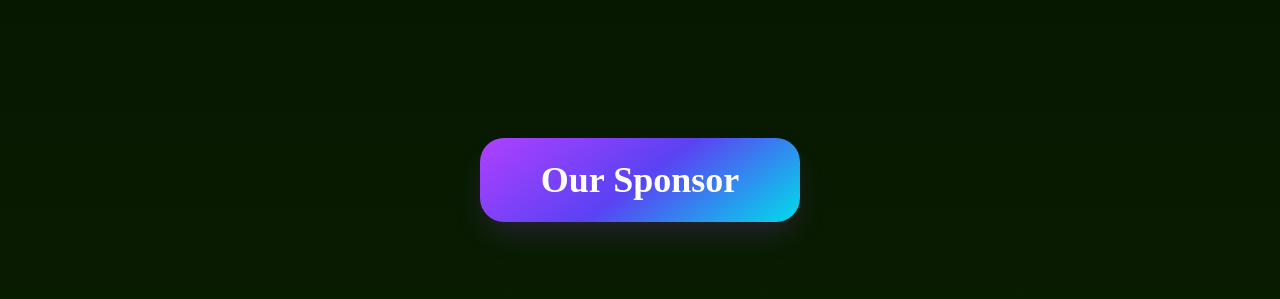
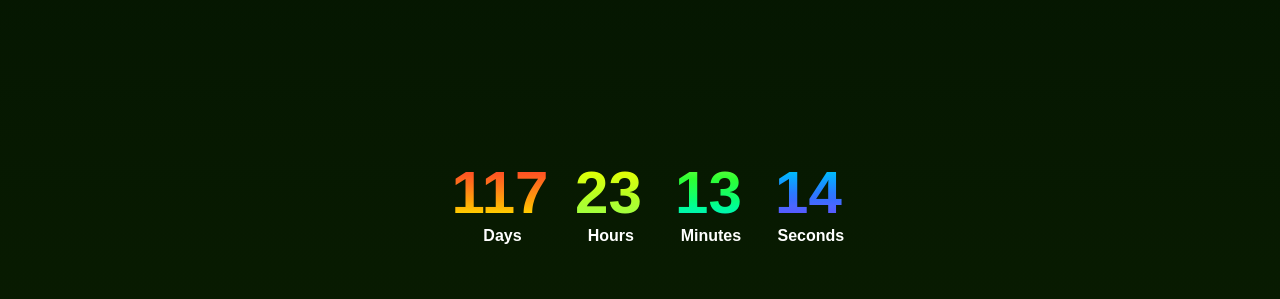
Before and after one commit to cycofiesta/cycofiesta, a plain HTML site: page index.html in a window 1280 px wide. Shown: the part 625-924 px from the top of the page. Drawn offline with Linux system fonts and the light colour scheme.

Commit message:
Add files via upload

```diff
--- a/index.html
+++ b/index.html
@@ -3,6 +3,8 @@
 
 <head>
     <meta charset="UTF-8">
+    <meta http-equiv="X-UA-Compatible" content="IE=edge">
+    <meta name="viewport" content="width=device-width, initial-scale=0.5, user-scalable=no">
     <link rel="stylesheet" href="styles.css">
     <link rel="icon" type="image/x-icon" href="assets/icon.png">
     <title>CycoFiesta</title>
@@ -15,6 +17,56 @@
         <div class="cyco">
             <img src="assets/title.png" class="cyco-logo">
         </div>
+
+
+
+        <div class="countdown">
+            <div>
+                <p id="day"></p>
+                <span>Days</span>
+            </div>
+            <div>
+                <p id="hour"></p>
+                <span>Hours</span>
+            </div>
+            <div>
+                <p id="min"></p>
+                <span>Minutes</span>
+            </div>
+            <div>
+                <p id="sec"></p>
+                <span>Seconds</span>
+            </div>
+        </div>
+
+        <script>
+            var countDownDate = new Date("Feb 25, 2023 12:00:00").getTime();
+
+            var x = setInterval(function () {
+
+                var now = new Date().getTime();
+
+                var distance = countDownDate - now;
+
+                var days = Math.floor(distance / (1000 * 60 * 60 * 24)).toLocaleString('en-US', { minimumIntegerDigits: 2, useGrouping: false });
+                var hours = Math.floor((distance % (1000 * 60 * 60 * 24)) / (1000 * 60 * 60)).toLocaleString('en-US', { minimumIntegerDigits: 2, useGrouping: false });
+                var minutes = Math.floor((distance % (1000 * 60 * 60)) / (1000 * 60)).toLocaleString('en-US', { minimumIntegerDigits: 2, useGrouping: false });
+                var seconds = Math.floor((distance % (1000 * 60)) / 1000).toLocaleString('en-US', { minimumIntegerDigits: 2, useGrouping: false });
+
+                document.getElementById("day").innerHTML = days;
+                document.getElementById("hour").innerHTML = hours;
+                document.getElementById("min").innerHTML = minutes;
+                document.getElementById("sec").innerHTML = seconds;
+
+                if (distance < 0) {
+                    clearInterval(x);
+                    document.getElementById("day").innerHTML = "00";
+                    document.getElementById("hour").innerHTML = "00";
+                    document.getElementById("min").innerHTML = "00";
+                    document.getElementById("sec").innerHTML = "00";
+                }
+            }, 1000);
+        </script>
 
         <div class="button">
             <a href="#our-sponsor">
--- a/styles.css
+++ b/styles.css
@@ -30,12 +30,126 @@ body a {
     z-index: 2;
 }
 
+.countdown {
+    position: relative;
+    display: flex;
+    justify-content: center;
+    margin-top: -10px;
+    font-family: 'Gotham', sans-serif;
+    font-weight: 900;
+    margin: auto;
+}
+
+.countdown div {
+    color: #fff;
+    flex-basis: 100px;
+    z-index: 2;
+}
+
+.countdown div p {
+    font-size: 60px;
+    margin-bottom: 0px;
+    margin-left: 20px;
+}
+
+.countdown div span {
+    padding-left: 25px;
+}
+
+#day {
+    background-image: linear-gradient(180deg,
+            hsl(0deg 100% 60%) 0%,
+            hsl(6deg 100% 59%) 10%,
+            hsl(12deg 100% 57%) 20%,
+            hsl(18deg 100% 56%) 30%,
+            hsl(24deg 100% 55%) 40%,
+            hsl(30deg 100% 54%) 50%,
+            hsl(36deg 100% 52%) 60%,
+            hsl(42deg 100% 51%) 70%,
+            hsl(48deg 100% 50%) 80%,
+            hsl(54deg 100% 48%) 90%,
+            hsl(60deg 100% 47%) 100%);
+    background-size: auto auto;
+    background-clip: border-box;
+    background-size: 200% auto;
+    color: #fff;
+    background-clip: text;
+    -webkit-background-clip: text;
+    -webkit-text-fill-color: transparent;
+}
+
+#hour {
+    background-image: linear-gradient(180deg,
+            hsl(60deg 100% 47%) 0%,
+            hsl(64deg 100% 49%) 10%,
+            hsl(67deg 100% 51%) 20%,
+            hsl(71deg 100% 53%) 30%,
+            hsl(74deg 100% 55%) 40%,
+            hsl(78deg 100% 56%) 50%,
+            hsl(82deg 100% 58%) 60%,
+            hsl(85deg 100% 60%) 70%,
+            hsl(89deg 100% 62%) 80%,
+            hsl(92deg 100% 64%) 90%,
+            hsl(96deg 100% 66%) 100%);
+    background-size: auto auto;
+    background-clip: border-box;
+    background-size: 200% auto;
+    color: #fff;
+    background-clip: text;
+    -webkit-background-clip: text;
+    -webkit-text-fill-color: transparent;
+}
+
+#min {
+    background-image: linear-gradient(180deg,
+            hsl(96deg 100% 66%) 0%,
+            hsl(104deg 100% 63%) 10%,
+            hsl(113deg 100% 61%) 20%,
+            hsl(121deg 100% 59%) 30%,
+            hsl(130deg 100% 57%) 40%,
+            hsl(138deg 100% 55%) 50%,
+            hsl(146deg 100% 52%) 60%,
+            hsl(155deg 100% 50%) 70%,
+            hsl(163deg 100% 48%) 80%,
+            hsl(171deg 100% 45%) 90%,
+            hsl(180deg 100% 43%) 100%);
+    background-size: auto auto;
+    background-clip: border-box;
+    background-size: 200% auto;
+    color: #fff;
+    background-clip: text;
+    -webkit-background-clip: text;
+    -webkit-text-fill-color: transparent;
+}
+
+#sec {
+    background-image: linear-gradient(180deg,
+            hsl(180deg 100% 43%) 0%,
+            hsl(187deg 100% 46%) 10%,
+            hsl(195deg 100% 49%) 20%,
+            hsl(202deg 100% 52%) 30%,
+            hsl(209deg 100% 55%) 40%,
+            hsl(217deg 100% 58%) 50%,
+            hsl(224deg 100% 61%) 60%,
+            hsl(231deg 100% 65%) 70%,
+            hsl(239deg 100% 67%) 80%,
+            hsl(246deg 100% 71%) 90%,
+            hsl(253deg 100% 74%) 100%);
+    background-size: auto auto;
+    background-clip: border-box;
+    background-size: 200% auto;
+    color: #fff;
+    background-clip: text;
+    -webkit-background-clip: text;
+    -webkit-text-fill-color: transparent;
+}
+
 .button {
     position: relative;
     display: flex;
     justify-content: center;
     width: 100%;
-    margin-top: 20px;
+    margin-top: 120px;
     cursor: url("assets/cursor-02.svg") 20 20, auto;
     max-width: 100%;
 }
```
